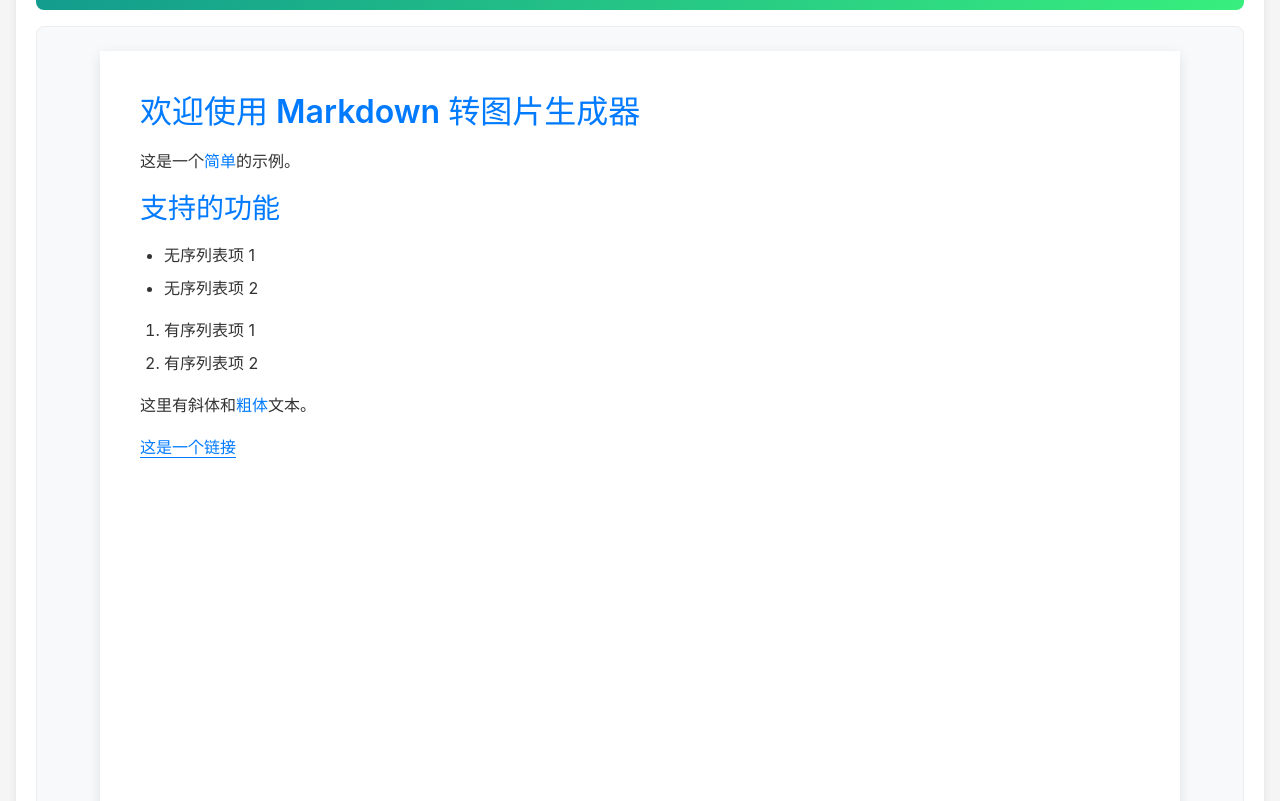
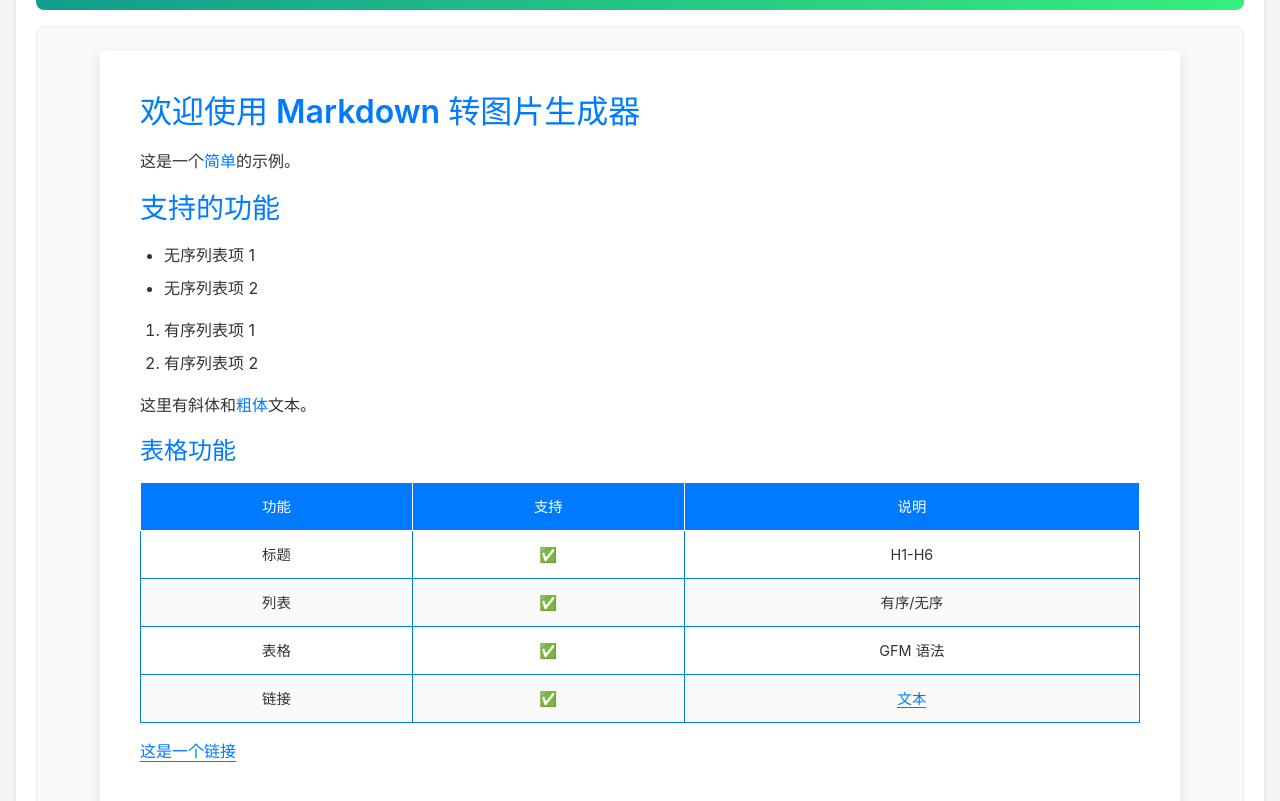
Before and after one commit to osWYLa/markdown2any, a React app in the folder frontend/: page / in a window 1280 px wide. Shown: the part 1791-2592 px from the top of the page. Built offline with nearby package versions, Linux system fonts and the light colour scheme; the HTML template or start-up script is replaced by a standard one.

Commit message:
feat: 支持表格功能

```diff
--- a/frontend/package.json
+++ b/frontend/package.json
@@ -14,7 +14,8 @@
     "marked": "^17.0.1",
     "react": "^19.2.0",
     "react-dom": "^19.2.0",
-    "react-markdown": "^10.1.0"
+    "react-markdown": "^10.1.0",
+    "remark-gfm": "^4.0.1"
   },
   "devDependencies": {
     "@eslint/js": "^9.39.1",
--- a/frontend/src/App.css
+++ b/frontend/src/App.css
@@ -408,6 +408,33 @@
   font-style: italic;
 }
 
+.preview-container table {
+  width: 100%;
+  border-collapse: collapse;
+  margin-bottom: 1rem;
+  font-size: 0.9em;
+}
+
+.preview-container table th,
+.preview-container table td {
+  padding: 0.75rem;
+  text-align: left;
+  border: 1px solid;
+}
+
+.preview-container table th {
+  font-weight: 600;
+  text-align: center;
+}
+
+.preview-container table tr:nth-child(even) {
+  background-color: rgba(0, 0, 0, 0.02);
+}
+
+.preview-container table td {
+  text-align: center;
+}
+
 .meta-info {
   text-align: center;
   opacity: 0.7;
--- a/frontend/src/App.jsx
+++ b/frontend/src/App.jsx
@@ -1,5 +1,6 @@
 import { useState, useRef, useEffect } from 'react';
 import ReactMarkdown from 'react-markdown';
+import remarkGfm from 'remark-gfm';
 import html2canvas from 'html2canvas';
 import './App.css';
 
@@ -97,7 +98,7 @@
 ];
 
 function App() {
-  const [markdownContent, setMarkdownContent] = useState('# 欢迎使用 Markdown 转图片生成器\n\n这是一个**简单**的示例。\n\n## 支持的功能\n\n- 无序列表项 1\n- 无序列表项 2\n\n1. 有序列表项 1\n2. 有序列表项 2\n\n这里有*斜体*和**粗体**文本。\n\n[这是一个链接](https://example.com)');
+  const [markdownContent, setMarkdownContent] = useState('# 欢迎使用 Markdown 转图片生成器\n\n这是一个**简单**的示例。\n\n## 支持的功能\n\n- 无序列表项 1\n- 无序列表项 2\n\n1. 有序列表项 1\n2. 有序列表项 2\n\n这里有*斜体*和**粗体**文本。\n\n### 表格功能\n\n| 功能 | 支持 | 说明 |\n|------|------|------|\n| 标题 | ✅ | H1-H6 |\n| 列表 | ✅ | 有序/无序 |\n| 表格 | ✅ | GFM 语法 |\n| 链接 | ✅ | [文本](链接) |\n\n[这是一个链接](https://example.com)');
   const [config, setConfig] = useState({
     canvas_width: 1080,
     canvas_height: 1920,
@@ -588,6 +589,7 @@
                 )}
 
                 <ReactMarkdown
+                  remarkPlugins={[remarkGfm]}
                   components={{
                     h1: ({...props}) => <h1 style={{color: config.accent_color}} {...props} />,
                     h2: ({...props}) => <h2 style={{color: config.accent_color}} {...props} />,
@@ -595,6 +597,9 @@
                     h4: ({...props}) => <h4 style={{color: config.accent_color}} {...props} />,
                     strong: ({...props}) => <strong style={{color: config.accent_color}} {...props} />,
                     a: ({...props}) => <a style={{color: config.accent_color}} {...props} />,
+                    table: ({...props}) => <table style={{borderColor: config.accent_color}} {...props} />,
+                    th: ({...props}) => <th style={{backgroundColor: config.accent_color, color: config.background_color}} {...props} />,
+                    td: ({...props}) => <td style={{borderColor: config.accent_color}} {...props} />,
                   }}
                 >
                   {markdownContent}
```
Also changed, not shown: 1 other file (tests, documents, lock files or other folders).
